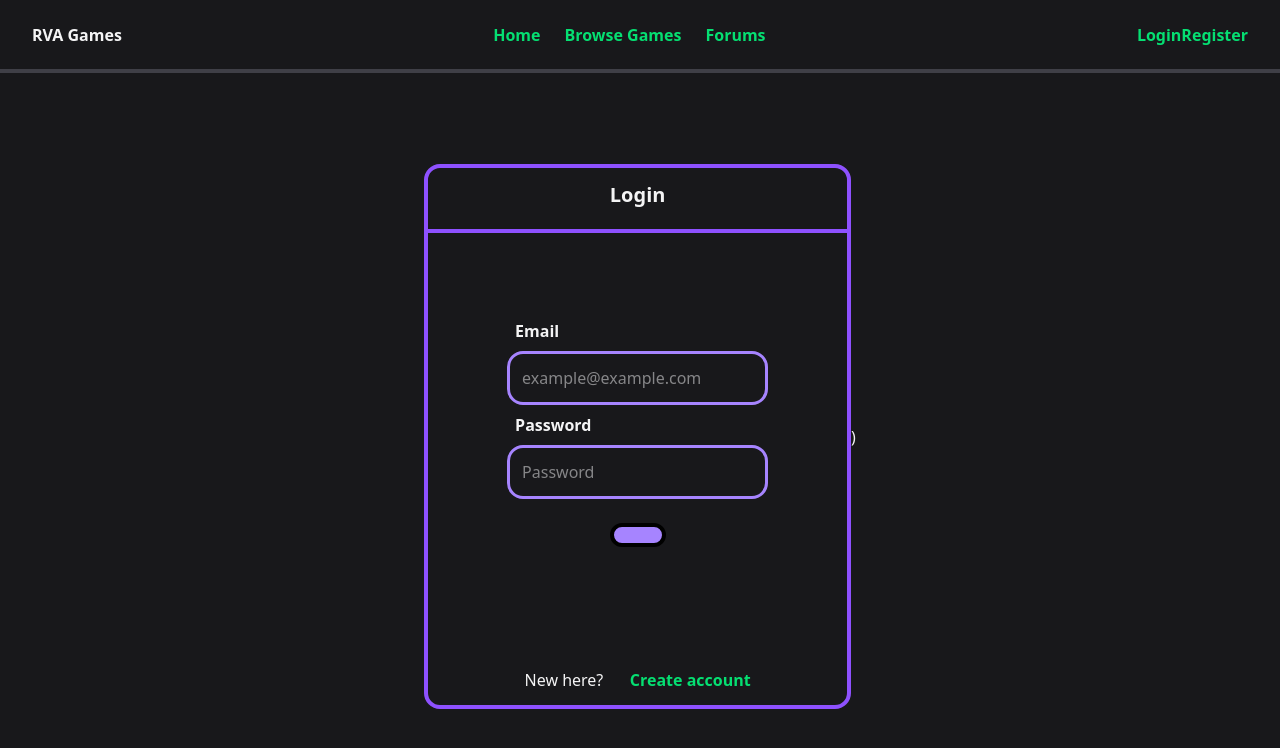
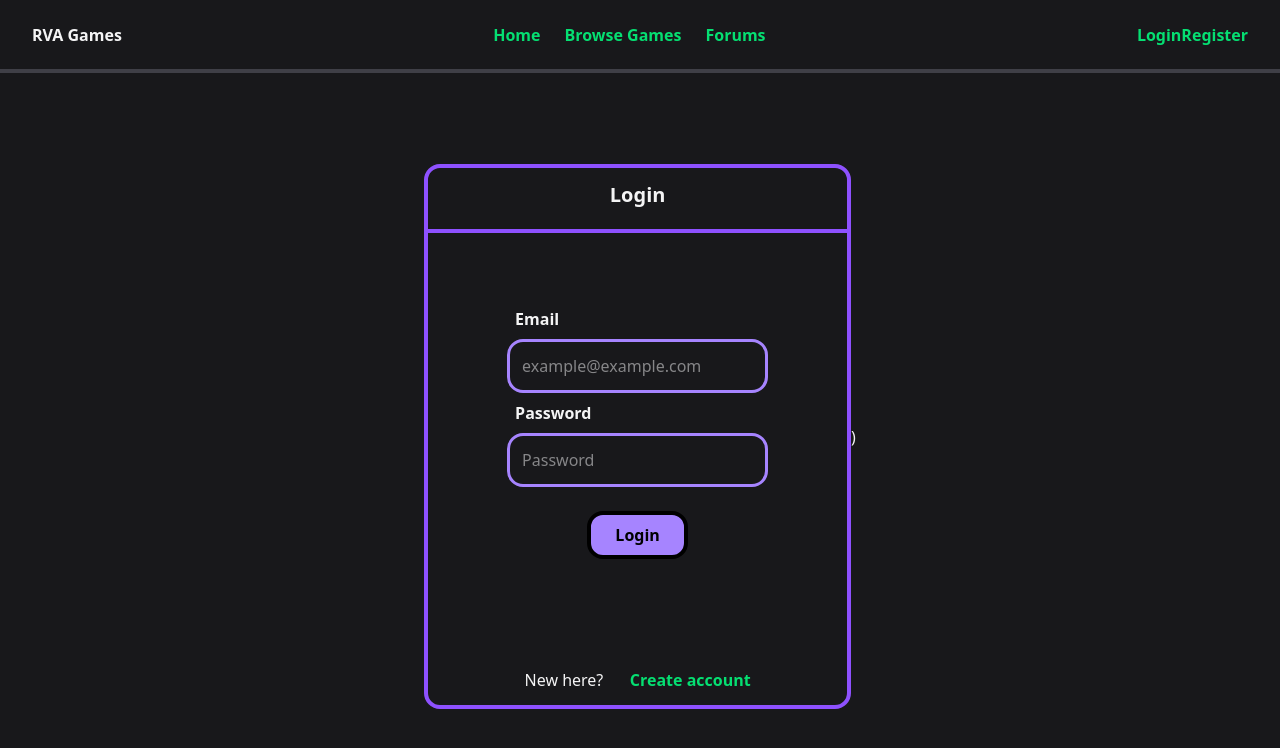
Before and after one commit to gjasay/rva-games, a React (Vite) app: page /login in a window 1280 px wide. Shown: the top 748 px of the page. Built offline with nearby package versions, Linux system fonts and the light colour scheme; no server answers.

Commit message:
fix login build error

```diff
--- a/src/pages/Login.tsx
+++ b/src/pages/Login.tsx
@@ -72,7 +72,7 @@ export const Login: React.FC = () => {
               onChange={handleFormChange}
             />
           </div>
-          <Button text="Login" type="submit" className="my-6 px-6" />
+          <Button type="submit" className="my-6 px-6">Login</Button>
         </form>
         <div className="flex w-2/3 justify-evenly">
           <h2>New here? </h2>
```
